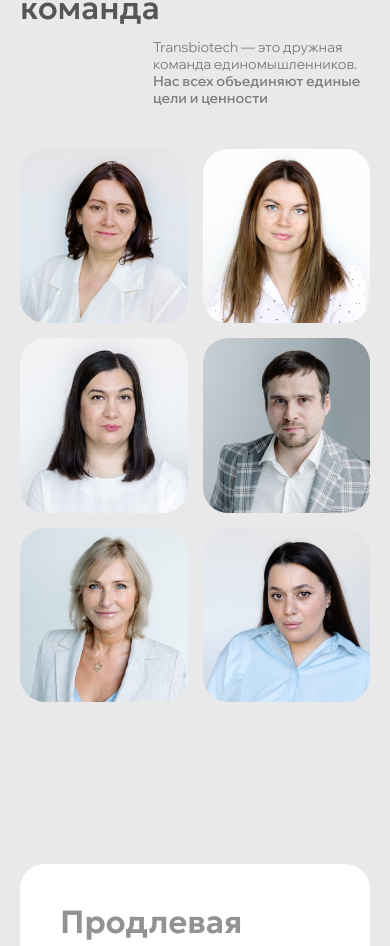
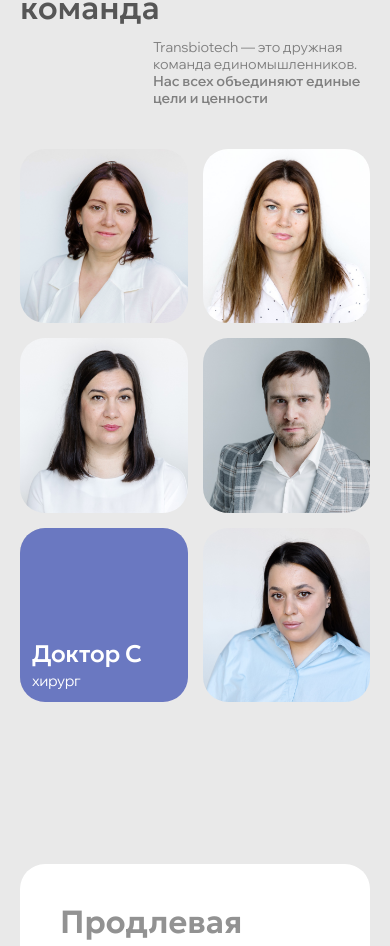
Before and after one commit to WhiteWat3r/Transbiotech, a React (Vite) app: page / in a window 390 px wide. Shown: the part 3868-4814 px from the top of the page. Built offline with nearby package versions, Linux system fonts and the light colour scheme.

Commit message:
анимация врачей

```diff
--- a/src/components/Header.tsx
+++ b/src/components/Header.tsx
@@ -64,10 +64,11 @@ export const Header = () => {
       </Link>
 
       <nav
-        className={`whitespace-nowrap rounded-[42px] px-[38px] py-[12px] transition-all duration-500 ${
+        className={`whitespace-nowrap rounded-[42px] relative px-[38px] py-[12px] transition-all duration-500 ${
           isScrolled ? "animate-appearBorder" : "animate-disappearBorder"
         }`}
       >
+        {/* <span className="absolute w-full h-full rounded-[42px] top-0 left-0 backdrop-blur-[5px] bg-[#F8F8F8D9]" /> */}
         <ul className="flex h-[22px] gap-[37px]">
           {menuItems.map((item) => (
             <HeaderMenuPopover chapter={item} key={item.id} isScrolled={isScrolled}/>
--- a/src/components/TeamSwiper.tsx
+++ b/src/components/TeamSwiper.tsx
@@ -29,6 +29,7 @@ import person28 from "../assets/doctors/28.png";
 import person29 from "../assets/doctors/29.png";
 import person30 from "../assets/doctors/30.png";
 import useIsMobile from "../hooks/usIsMobile";
+import { useEffect, useRef, useState } from "react";
 
 const persons = [
   { id: 1, photo: person1, name: "Доктор А", specialization: "Кардиолог" },
@@ -49,34 +50,77 @@ const persons = [
   { id: 16, photo: person16, name: "Доктор Р", specialization: "Пульмонолог" },
   { id: 17, photo: person17, name: "Доктор С", specialization: "Хирург" },
   { id: 18, photo: person18, name: "Доктор Т", specialization: "Терапевт" },
-  // { id: 19, photo: person19, name: "Доктор У", specialization: "Эндокринолог" },
-  // { id: 20, photo: person20, name: "Доктор Ф", specialization: "Невролог" },
-  // { id: 21, photo: person21, name: "Доктор Х", specialization: "Педиатр" },
-  // { id: 22, photo: person22, name: "Доктор Ц", specialization: "фывфыв" },
-  // { id: 23, photo: person23, name: "Доктор Ч", specialization: "Офтальмолог" },
-  // { id: 24, photo: person24, name: "Доктор Ш", specialization: "Стоматолог" },
-  // { id: 25, photo: person25, name: "Доктор Щ", specialization: "Кардиолог" },
-  // { id: 26, photo: person26, name: "Доктор Ы", specialization: "ЛОР" },
-  // { id: 27, photo: person27, name: "Доктор Э", specialization: "Гинеколог" },
-  // { id: 28, photo: person28, name: "Доктор Ю", specialization: "Терапевт" },
-  // { id: 29, photo: person29, name: "Доктор Я", specialization: "Хирург" },
-  // { id: 30, photo: person30, name: "Доктор Z", specialization: "Ортопед" },
+  { id: 19, photo: person19, name: "Доктор У", specialization: "Эндокринолог" },
+  { id: 20, photo: person20, name: "Доктор Ф", specialization: "Невролог" },
+  { id: 21, photo: person21, name: "Доктор Х", specialization: "Педиатр" },
+  { id: 22, photo: person22, name: "Доктор Ц", specialization: "фывфыв" },
+  { id: 23, photo: person23, name: "Доктор Ч", specialization: "Офтальмолог" },
+  { id: 24, photo: person24, name: "Доктор Ш", specialization: "Стоматолог" },
+  { id: 25, photo: person25, name: "Доктор Щ", specialization: "Кардиолог" },
+  { id: 26, photo: person26, name: "Доктор Ы", specialization: "ЛОР" },
+  { id: 27, photo: person27, name: "Доктор Э", specialization: "Гинеколог" },
+  { id: 28, photo: person28, name: "Доктор Ю", specialization: "Терапевт" },
+  { id: 29, photo: person29, name: "Доктор Я", specialization: "Хирург" },
+  { id: 30, photo: person30, name: "Доктор Z", specialization: "Ортопед" },
 ];
+
+const ANIMATION_INTERVAL = 2000;
 
 export const TeamSwiper = () => {
   const breakpoint = useIsMobile();
   const isMobile = breakpoint === "mobile";
 
-  const mobilePersons = persons.slice(0, 6);
+  const visibleCount = isMobile ? 6 : 18;
+  const [visibleDoctors, setVisibleDoctors] = useState(
+    persons.slice(0, visibleCount),
+  );
+  const [activeIndex, setActiveIndex] = useState<number | null>(null);
+  // const [isBlockVisible, setIsBlockVisible] = useState(false);
+
+  useEffect(() => {
+    const changeDoctor = () => {
+      if (activeIndex !== null) {
+        // setIsBlockVisible(false);
+
+        setTimeout(() => {
+          const remainingDoctors = persons.filter(
+            (doctor) => !visibleDoctors.some((v) => v.id === doctor.id),
+          );
+          const newDoctor =
+            remainingDoctors[
+              Math.floor(Math.random() * remainingDoctors.length)
+            ];
+
+          const updatedDoctors = [...visibleDoctors];
+          updatedDoctors[activeIndex] = newDoctor;
+          setVisibleDoctors(updatedDoctors);
+
+          const nextIndex = Math.floor(Math.random() * visibleDoctors.length);
+          setActiveIndex(nextIndex);
+
+          // setIsBlockVisible(true);
+        }, 500);
+      } else {
+        setActiveIndex(Math.floor(Math.random() * visibleDoctors.length));
+        // setIsBlockVisible(true);
+      }
+    };
+
+    const interval = setInterval(changeDoctor, ANIMATION_INTERVAL);
+
+    return () => clearInterval(interval);
+  }, [activeIndex, persons, visibleDoctors]);
 
   return (
-    <>
     <div className="grid grid-cols-2 gap-[15px] desktop:grid-cols-6 desktop:gap-[20px]">
-        {" "}
-        {(isMobile ? mobilePersons : persons).map((person) => (
-          <div key={person.id} className="flex justify-center">
-            <div className="group relative h-full w-full cursor-pointer overflow-hidden rounded-[25px]">
-              <div className="absolute inset-0 flex h-full translate-y-full flex-col gap-[6px] rounded-[20px] bg-indigo p-3 text-white opacity-0 transition-all delay-0 duration-700 ease-in-out group-hover:translate-y-0 group-hover:opacity-100 group-hover:delay-0">
+      {visibleDoctors.map((person, index) => (
+        <div key={index} className="flex justify-center">
+          <div className="relative h-full w-full cursor-pointer overflow-hidden rounded-[25px]">
+            <div
+              className={`absolute inset-0 flex h-full flex-col gap-[6px] rounded-[20px] bg-indigo p-3 text-white transition-opacity duration-700 ease-in-out ${
+                activeIndex === index ? "opacity-100" : "opacity-0"
+              }`}
+            >
               <p className="geologica-text mt-auto text-[24px] font-medium leading-[24px] tracking-tighter">
                 {person.name}
               </p>
@@ -94,6 +138,5 @@ export const TeamSwiper = () => {
         </div>
       ))}
     </div>
-    </>
   );
 };
```
Lines whose indentation alone changed are shown as unchanged.
